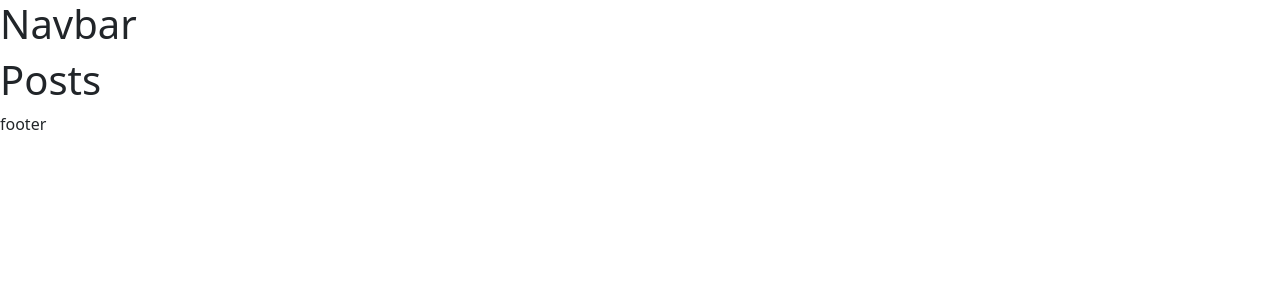
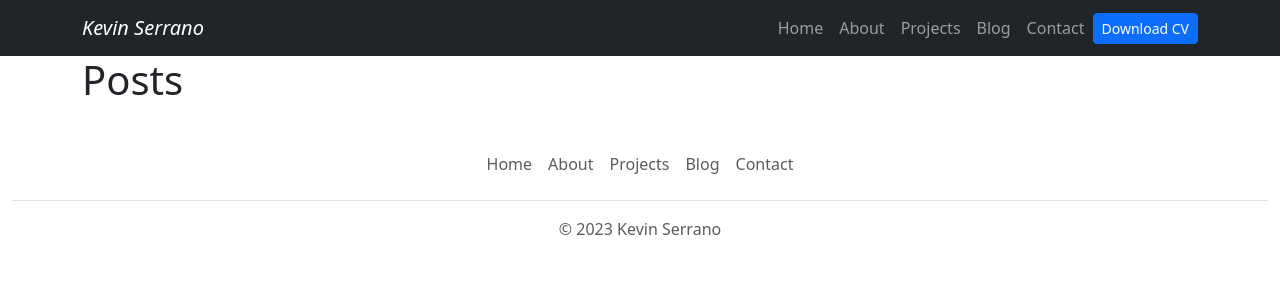
Before and after one commit to kevinserrano01/django_portfolio, a Django app: page /blog/ in a window 1280 px wide. Shown: the top 300 px of the page. Run offline with Django 4.2, Linux system fonts and the light colour scheme; data that the repository does not hold is empty.

Commit message:
Incorporacion de Bootstrap

```diff
--- a/blog/templates/post_detail.html
+++ b/blog/templates/post_detail.html
@@ -7,6 +7,6 @@
 <p>{{ post.title }}</p>
 <p>{{ post.date|date:'M d Y'|upper }}</p>
 <p>{{ post.description|safe}}</p>
-<img src="{{ post.image.url }}" alt="{{ post.title }}">
+<img src="{{ post.image.url }}" alt="{{ post.title }}" width="400px">
 
 {% endblock %}
--- a/blog/templates/posts.html
+++ b/blog/templates/posts.html
@@ -8,7 +8,7 @@
         <p>{{ post.title }}</p>
         <p>{{ post.description|striptags|truncatechars:100 }}</p>
         <p>{{ post.date|date:'M d Y'|upper}}</p>
-        <img src="{{ post.image.url }}" alt="{{ post.title }}">
+        <img src="{{ post.image.url }}" alt="{{ post.title }}" width="300px">
         <a href="{% url 'blog:post_detail' post.id %}">{{post.title}}</a>
 {% endfor %}
 
--- /dev/null
+++ b/portfolio/templates/components/footer.html
@@ -0,0 +1,14 @@
+<div class="container-fluid">
+    <footer class="py-3 my-4">
+        <ul class="nav justify-content-center border-bottom pb-3 mb-3">
+            <li class="nav-item"><a href="#" class="nav-link px-2 text-body-secondary">Home</a></li>
+            <li class="nav-item"><a href="#" class="nav-link px-2 text-body-secondary">About</a></li>
+            <li class="nav-item"><a href="#" class="nav-link px-2 text-body-secondary">Projects</a></li>
+            <li class="nav-item"><a href="#" class="nav-link px-2 text-body-secondary">Blog</a></li>
+            <li class="nav-item"><a href="#" class="nav-link px-2 text-body-secondary">Contact</a></li>
+        </ul>
+        <p class="text-center text-body-secondary">&copy; 2023 Kevin Serrano</p>
+    </footer>
+</div>
+
+<div class="b-example-divider"></div>
--- /dev/null
+++ b/portfolio/templates/components/navbar.html
@@ -0,0 +1,31 @@
+<nav class="navbar navbar-expand-lg navbar-dark bg-dark">
+    <div class="container">
+        <a class="navbar-brand fw=bold fst-italic" href="/">Kevin Serrano</a>
+        <button class="navbar-toggler" type="button" data-bs-toggle="collapse" data-bs-target="#navbarNav"
+            aria-controls="navbarNav" aria-expanded="false" aria-label="Toggle navigation">
+            <span class="navbar-toggler-icon"></span>
+        </button>
+        <div class="collapse navbar-collapse" id="navbarNav">
+            <ul class="navbar-nav ms-auto">
+                <li class="nav-item">
+                    <a class="nav-link" href="#">Home</a>
+                </li>
+                <li class="nav-item">
+                    <a class="nav-link" href="#">About</a>
+                </li>
+                <li class="nav-item">
+                    <a class="nav-link" href="#">Projects</a>
+                </li>
+                <li class="nav-item">
+                    <a class="nav-link" href="{% url 'blog:posts' %}">Blog</a>
+                </li>
+                <li class="nav-item">
+                    <a class="nav-link" href="#">Contact</a>
+                </li>
+                <li class="nav-item d-flex align-items-center">
+                    <a class="btn btn-primary btn-sm" href="#">Download CV</a>
+                </li>
+            </ul>
+        </div>
+    </div>
+</nav>
--- a/portfolio/templates/layout.html
+++ b/portfolio/templates/layout.html
@@ -8,12 +8,14 @@
 </head>
 <body>
 
-    <h1>Navbar</h1>
+    {% include 'components/navbar.html' %}
 
-    {% block content %}
-    {% endblock %}
+    <div class="container">
+        {% block content %}
+        {% endblock %}
+    </div>
 
-    <footer>footer</footer>
+    {% include 'components/footer.html' %}
 
 
     <script src="https://cdn.jsdelivr.net/npm/bootstrap@5.3.2/dist/js/bootstrap.bundle.min.js" integrity="sha384-C6RzsynM9kWDrMNeT87bh95OGNyZPhcTNXj1NW7RuBCsyN/o0jlpcV8Qyq46cDfL" crossorigin="anonymous"></script>
```
Also changed, not shown: portfolio/templates/home.html (+5 -12 lines).
